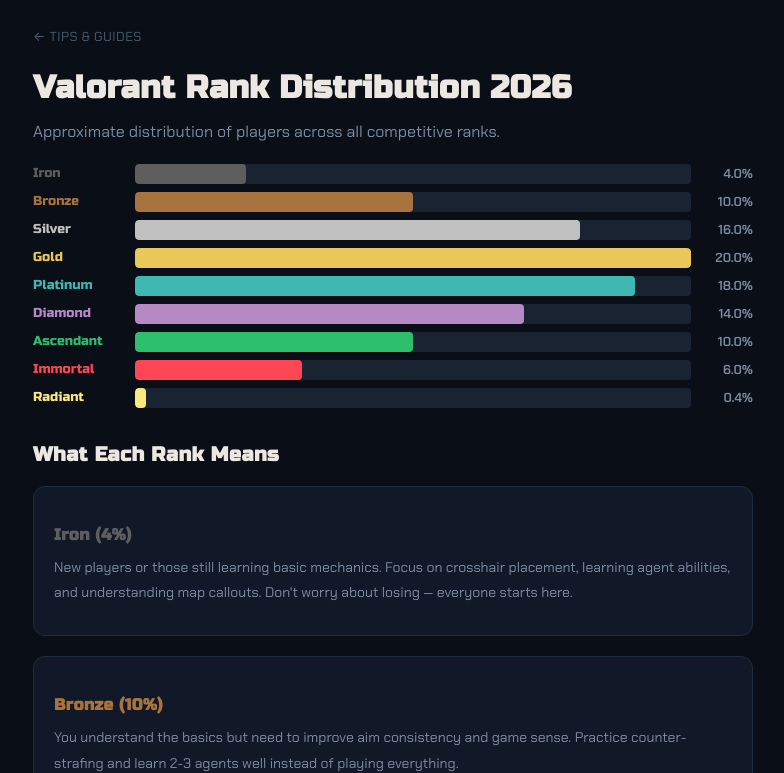
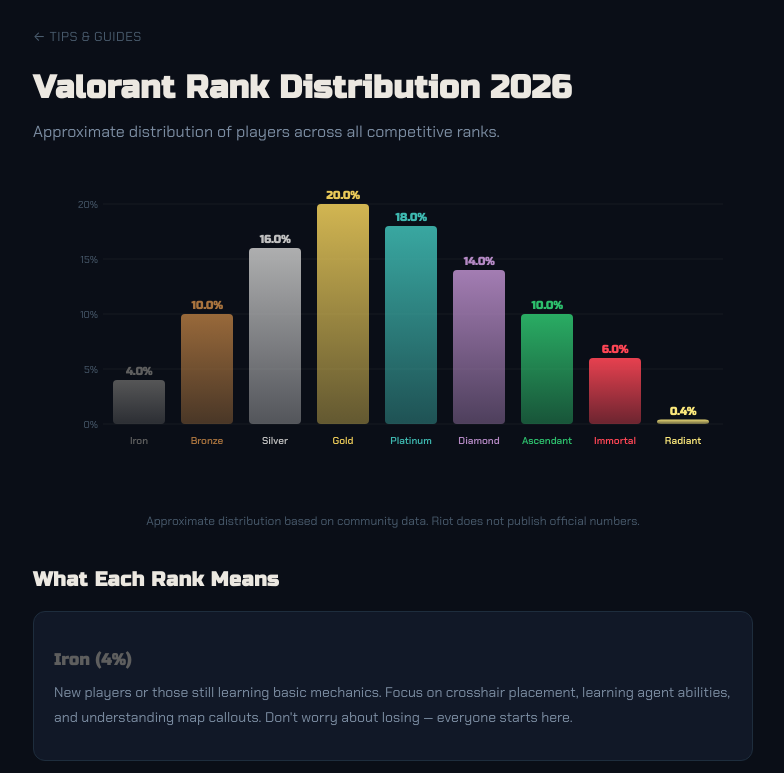
Before and after one commit to klaschukk/valocheck, a Flask app: page /guides/rank-distribution/ in a window 1280 px wide. Shown: the part 57-830 px from the top of the page, without its empty margins (147-931 px from the left). Run offline with Flask 3, Linux system fonts and the light colour scheme.

Commit message:
feat: SVG charts — performance radar, rank distribution, pick rates
Player page:
- Performance radar chart (SVG pentagon) showing K/D, Win%, HS%,
  ACS, K/Round normalized and plotted. Teal fill with accent dots.

Rank Distribution guide:
- SVG bar chart replacing CSS bars. Gradient fills per rank color,
  animated bar growth, grid lines with % labels.

Insights page:
- Agent pick rate horizontal bar chart (top 10 agents)
- Gradient teal bars with percentage labels

All charts are pure SVG — no JS libraries, instant load.
Fixed test failures (nav links updated /tips/ → /guides/).

Co-Authored-By: Claude Opus 4.6 (1M context) <noreply@anthropic.com>

```diff
--- a/app/static/css/app.css
+++ b/app/static/css/app.css
@@ -235,6 +235,23 @@ a.match-row-link:hover { text-decoration: none; }
 .winloss-labels { display: flex; justify-content: space-between; font-size: 0.8125rem; font-weight: 600; }
 .winloss-labels .wl-w { color: var(--win); }
 .winloss-labels .wl-l { color: var(--loss); }
+
+/* ══ CHARTS ══ */
+.chart-container { margin: 20px 0; }
+.rank-chart-svg { width: 100%; max-height: 320px; }
+.chart-bar { transition: height 0.6s ease, y 0.6s ease; }
+
+.radar-section { padding: 20px; margin-bottom: 20px; }
+.radar-inner { display: flex; align-items: center; justify-content: center; flex-direction: column; }
+.radar-svg { width: 220px; height: 220px; }
+.radar-label { font-size: 0.6875rem; color: var(--text-dim); text-transform: uppercase; letter-spacing: 1px; margin-top: 8px; }
+
+.pick-chart { display: flex; flex-direction: column; gap: 6px; }
+.pick-chart-row { display: grid; grid-template-columns: 80px 1fr 45px; align-items: center; gap: 10px; }
+.pick-chart-name { font-size: 0.8125rem; font-weight: 600; }
+.pick-chart-bar-wrap { height: 16px; background: var(--bg-card); border-radius: 3px; overflow: hidden; }
+.pick-chart-bar { height: 100%; background: linear-gradient(90deg, var(--accent), rgba(0,255,194,0.4)); border-radius: 3px; transition: width 0.5s ease; }
+.pick-chart-val { font-size: 0.75rem; color: var(--accent); font-weight: 600; text-align: right; }
 
 /* ══ EXTENDED STATS ROW ══ */
 .extended-row { display: grid; grid-template-columns: 140px 1fr; gap: 16px; margin-bottom: 24px; }
--- a/app/templates/base.html
+++ b/app/templates/base.html
@@ -27,7 +27,7 @@
     <link rel="preconnect" href="https://fonts.googleapis.com">
     <link rel="preconnect" href="https://fonts.gstatic.com" crossorigin>
     <link href="https://fonts.googleapis.com/css2?family=Chakra+Petch:wght@400;500;600;700&family=Russo+One&display=swap" rel="stylesheet">
-    <link rel="stylesheet" href="{{ url_for('static', filename='css/app.css') }}?v=25">
+    <link rel="stylesheet" href="{{ url_for('static', filename='css/app.css') }}?v=26">
     {% block head %}{% endblock %}
 </head>
 <body>
--- a/app/templates/guides/rank_distribution.html
+++ b/app/templates/guides/rank_distribution.html
@@ -10,28 +10,49 @@
     <p class="section-desc">Approximate distribution of players across all competitive ranks.</p>
 
     <div class="guide-content">
-        <div class="rank-dist-chart">
-            {% set ranks = [
-                ("Iron", 4.0, "var(--rank-iron)"),
-                ("Bronze", 10.0, "var(--rank-bronze)"),
-                ("Silver", 16.0, "var(--rank-silver)"),
-                ("Gold", 20.0, "var(--rank-gold)"),
-                ("Platinum", 18.0, "var(--rank-platinum)"),
-                ("Diamond", 14.0, "var(--rank-diamond)"),
-                ("Ascendant", 10.0, "var(--rank-ascendant)"),
-                ("Immortal", 6.0, "var(--rank-immortal)"),
-                ("Radiant", 0.4, "var(--rank-radiant)")
-            ] %}
-            {% for name, pct, color in ranks %}
-            <div class="rank-dist-row">
-                <span class="rank-dist-name" style="color:{{ color }}">{{ name }}</span>
-                <div class="rank-dist-bar-wrap">
-                    <div class="rank-dist-bar" style="width:{{ (pct / 20 * 100) }}%;background:{{ color }}"></div>
-                </div>
-                <span class="rank-dist-pct">{{ pct }}%</span>
-            </div>
-            {% endfor %}
+        {# SVG Bar Chart #}
+        {% set ranks = [
+            ("Iron", 4.0, "#5e5e5e"),
+            ("Bronze", 10.0, "#a8733e"),
+            ("Silver", 16.0, "#c0c0c0"),
+            ("Gold", 20.0, "#e8c858"),
+            ("Platinum", 18.0, "#3eb8b0"),
+            ("Diamond", 14.0, "#b489c4"),
+            ("Ascendant", 10.0, "#2dbe6c"),
+            ("Immortal", 6.0, "#ff4655"),
+            ("Radiant", 0.4, "#fce97c")
+        ] %}
+        <div class="chart-container">
+            <svg viewBox="0 0 700 320" class="rank-chart-svg" preserveAspectRatio="xMidYMid meet">
+                <defs>
+                    {% for name, pct, color in ranks %}
+                    <linearGradient id="grad{{ loop.index }}" x1="0" y1="0" x2="0" y2="1">
+                        <stop offset="0%" stop-color="{{ color }}" stop-opacity="0.9"/>
+                        <stop offset="100%" stop-color="{{ color }}" stop-opacity="0.4"/>
+                    </linearGradient>
+                    {% endfor %}
+                </defs>
+                {# Grid lines #}
+                {% for i in range(5) %}
+                <line x1="60" y1="{{ 40 + i * 55 }}" x2="680" y2="{{ 40 + i * 55 }}" stroke="rgba(255,255,255,0.05)" stroke-width="1"/>
+                <text x="55" y="{{ 44 + i * 55 }}" fill="#4a5c6e" font-size="10" text-anchor="end">{{ 20 - i * 5 }}%</text>
+                {% endfor %}
+                {# Bars #}
+                {% for name, pct, color in ranks %}
+                {% set bar_h = (pct / 20) * 220 %}
+                {% set x = 70 + loop.index0 * 68 %}
+                <rect x="{{ x }}" y="{{ 260 - bar_h }}" width="52" height="{{ bar_h }}" rx="4" fill="url(#grad{{ loop.index }})" class="chart-bar">
+                    <animate attributeName="height" from="0" to="{{ bar_h }}" dur="0.6s" fill="freeze" begin="{{ loop.index0 * 0.05 }}s"/>
+                    <animate attributeName="y" from="260" to="{{ 260 - bar_h }}" dur="0.6s" fill="freeze" begin="{{ loop.index0 * 0.05 }}s"/>
+                </rect>
+                {# Value on top #}
+                <text x="{{ x + 26 }}" y="{{ 255 - bar_h }}" fill="{{ color }}" font-size="11" font-weight="700" text-anchor="middle" font-family="'Russo One', sans-serif">{{ pct }}%</text>
+                {# Label below #}
+                <text x="{{ x + 26 }}" y="280" fill="{{ color }}" font-size="10" text-anchor="middle" font-weight="600">{{ name }}</text>
+                {% endfor %}
+            </svg>
         </div>
+        <p style="text-align:center;font-size:0.75rem;color:var(--text-dim);margin-top:8px;">Approximate distribution based on community data. Riot does not publish official numbers.</p>
 
         <h2>What Each Rank Means</h2>
 
```
Also changed, not shown: app/templates/insights.html (+18 -0 lines), app/templates/player.html (+33 -0 lines), tests/test_integration.py (+2 -2 lines), 2 other files.
